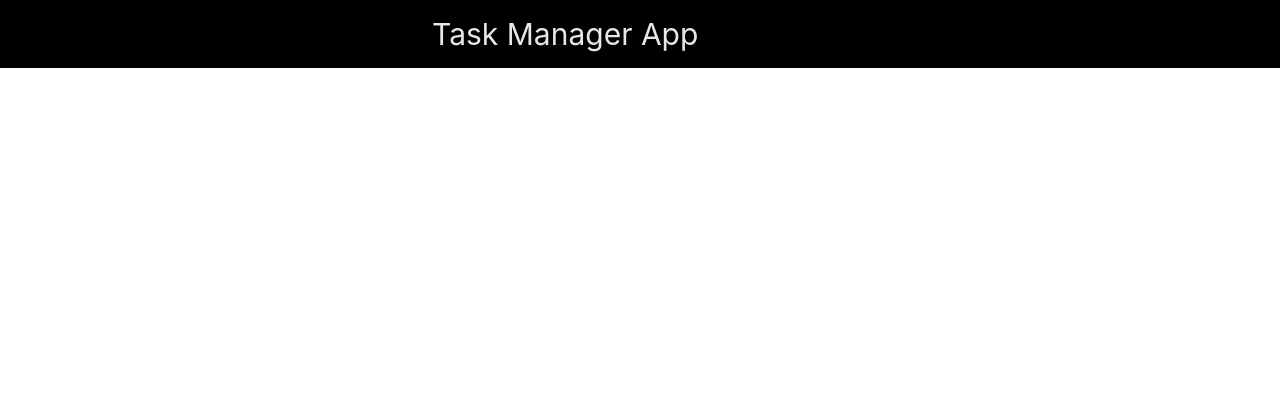
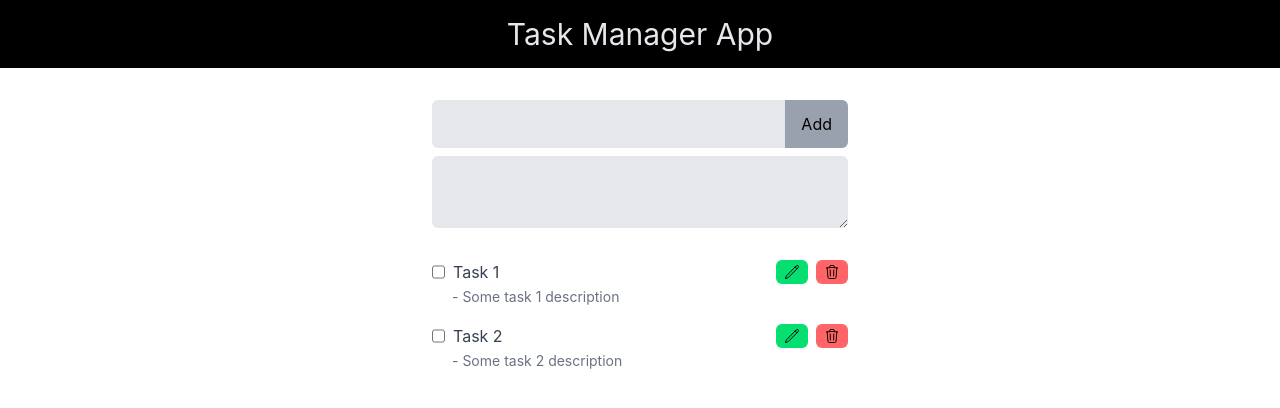
Before and after one commit to adingal/mern-task-manager-with-auth, a React (Vite) app in the folder frontend/: page / in a window 1280 px wide. Shown: the top 408 px of the page. Built offline with nearby package versions, Linux system fonts and the light colour scheme.

Commit message:
Update: Integrate new components

```diff
--- a/frontend/src/App.jsx
+++ b/frontend/src/App.jsx
@@ -1,15 +1,20 @@
 import './App.css'
+import Container from './components/Container'
+import TextInput from './components/TextInput'
+import TaskList from './components/TaskList'
 
 function App() {
   return (
     <main>
-      <header className="bg-black">
-        <div className="max-w-md mx-auto p-4">
-          <p className="text-xl md:text-2xl lg:text-3xl text-gray-200">
+      <header className="bg-black mb-4">
+        <Container>
+          <p className="text-xl md:text-2xl lg:text-3xl text-center text-gray-200">
             Task Manager App
           </p>
-        </div>
+        </Container>
       </header>
+      <TextInput />
+      <TaskList />
     </main>
   )
 }
```
